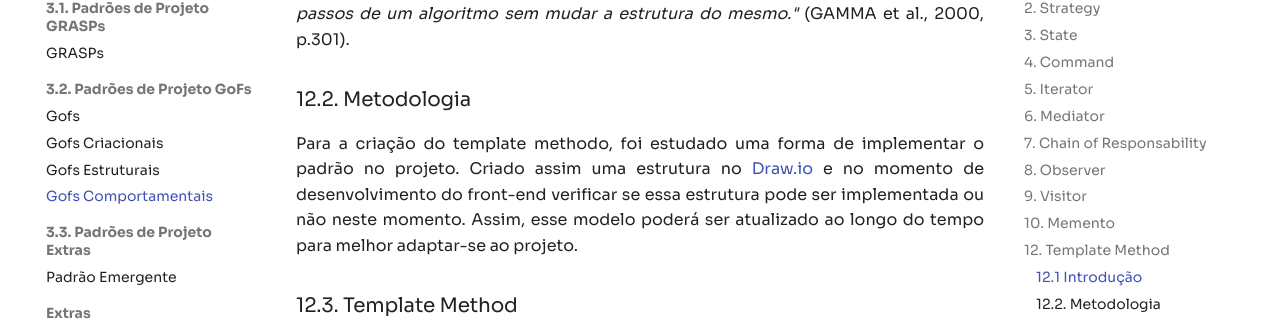
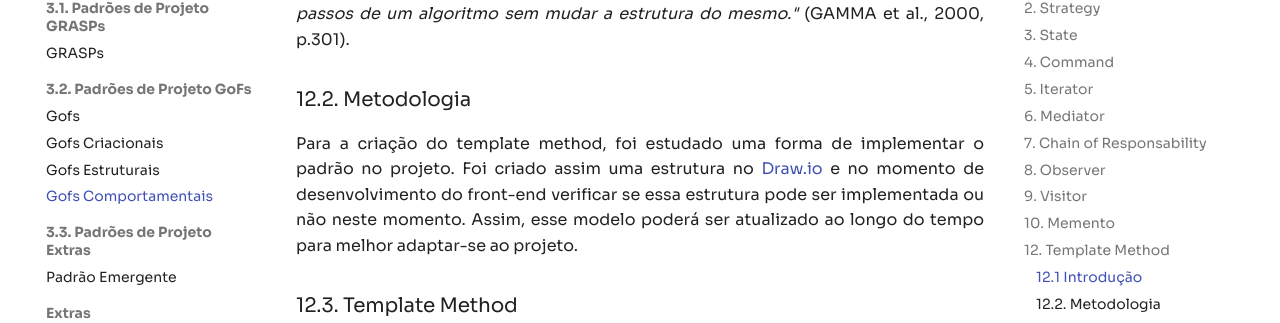
Before and after one commit to UnBArqDsw2021-1/2021.1_G04_Cardeal, an MkDocs documentation site: the page built from docs/padroesDeProjeto/gofs_comportamentais.md, in a window 1280 px wide and 900 px high, scrolled down 1151 px. Shown: the part 127-450 px from the top of the window. Built offline with MkDocs 1.6.1 and Material for MkDocs 9.7.7, drawn with Linux system fonts in a browser that asks for light colours; comment, search, counter and statistics services are not loaded; some of the changed lines change nothing that is shown; some of the changed text lies outside the part shown.

Commit message:
Revision and Correcions on gofs_comportamentais.md

```diff
--- a/docs/padroesDeProjeto/gofs_comportamentais.md
+++ b/docs/padroesDeProjeto/gofs_comportamentais.md
@@ -20,7 +20,7 @@
 
 ### 12.2. Metodologia
 
-<p align = "justify"> Para a criação do template methodo, foi estudado uma forma de implementar o padrão no projeto. Criado assim uma estrutura no <a href="https://app.diagrams.net/" target="_blank">Draw.io</a> e no momento de desenvolvimento do front-end verificar se essa estrutura pode ser implementada ou não neste momento. Assim, esse modelo poderá ser atualizado ao longo do tempo para melhor adaptar-se ao projeto.</p>
+<p align = "justify"> Para a criação do template method, foi estudado uma forma de implementar o padrão no projeto. Foi criado assim uma estrutura no <a href="https://app.diagrams.net/" target="_blank">Draw.io</a> e no momento de desenvolvimento do front-end verificar se essa estrutura pode ser implementada ou não neste momento. Assim, esse modelo poderá ser atualizado ao longo do tempo para melhor adaptar-se ao projeto.</p>
 
 ### 12.3. Template Method
 
@@ -65,6 +65,7 @@
 
 | Data       | Versão | Descrição         | Autores       |
 | ---------- | ------ | ----------------- | ------------- |
-| 30/08/2021 | 0.1    | Criação do arquivo| Estevao Reis  |
-| 13/09/2021 |  1.2   | Adição do conteúdo | [Tomás Veloso](https://github.com/tomasvelos0) |
-| 17/09/2021 | 0.3   | Estruturação do Arquivo| Estevao Reis|
+| 30/08/2021 | 0.1    | Criação do arquivo| [Estevao Reis](https://github.com/estevaoreis25)  |
+| 13/09/2021 |  0.2   | Adição do conteúdo | [Tomás Veloso](https://github.com/tomasvelos0) |
+| 17/09/2021 | 0.3   | Estruturação do Arquivo| [Estevao Reis](https://github.com/estevaoreis25) |
+| 19/09/2021 | 0.4   | Revisão e Correção Ortográfica do Arquivo| [Marcos Vinícius](https://github.com/marcos-mv)|
```
